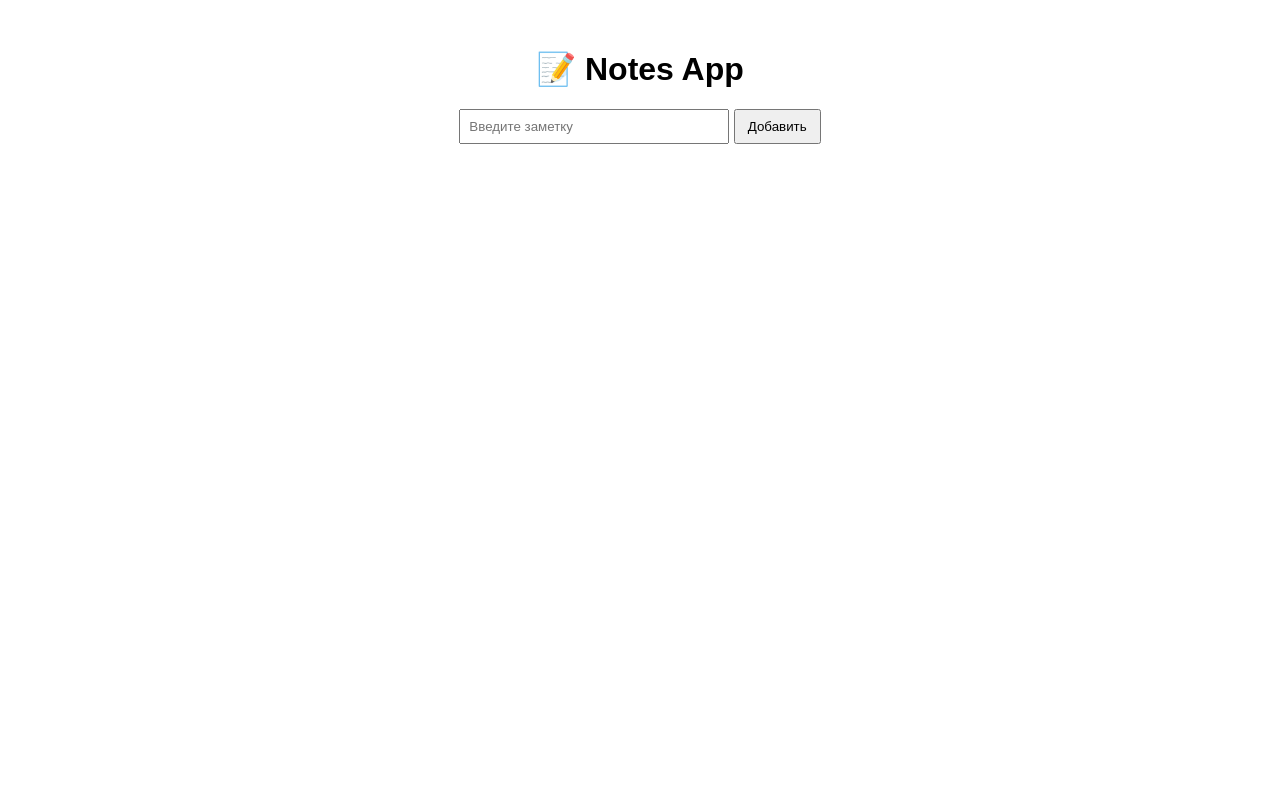
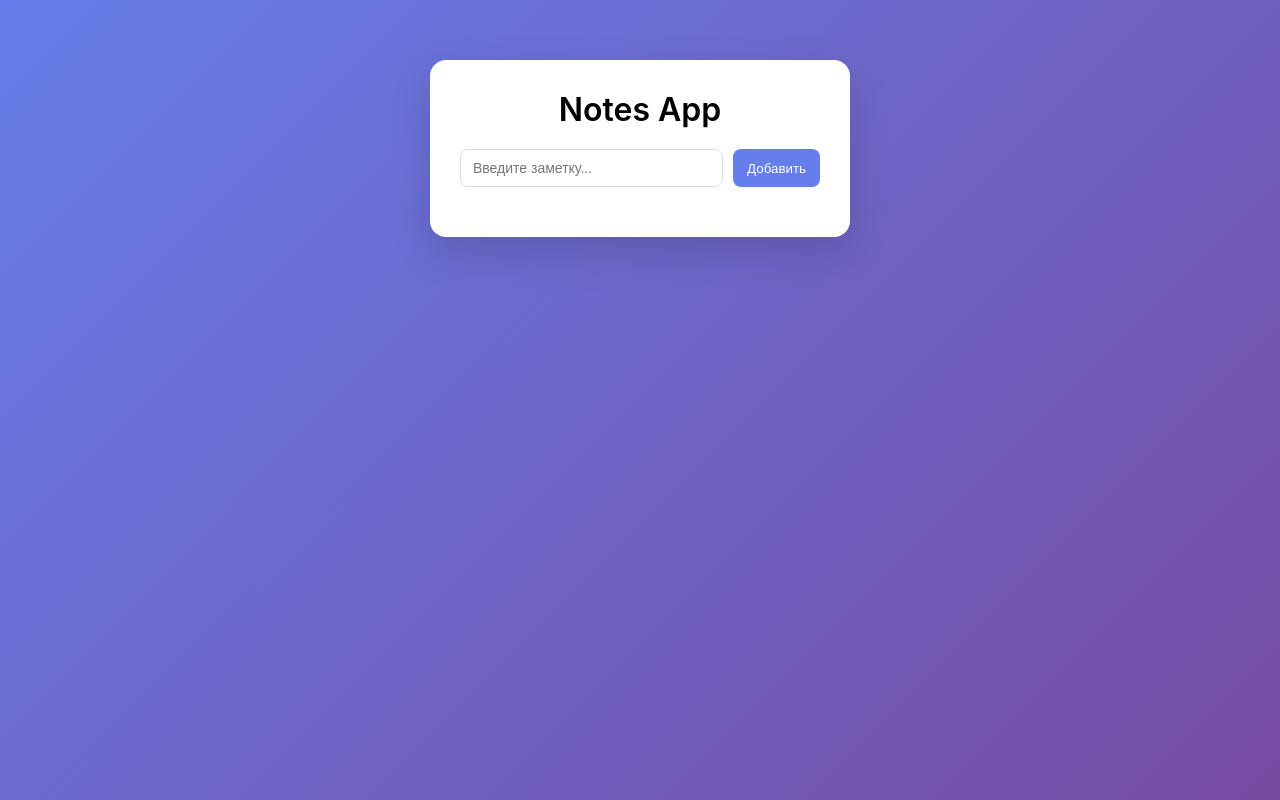
Before and after one commit to Bogujo/simple-site-for-lesson, a website: page public/index.html in a window 1280 px wide. Drawn offline with Linux system fonts and the light colour scheme; no server answers.

Commit message:
сделал чтобы сайт выглядел приятнее

```diff
--- a/public/index.html
+++ b/public/index.html
@@ -7,12 +7,16 @@
 </head>
 <body>
 
-<h1>📝 Notes App</h1>
+<div class="app">
+  <h1>Notes App</h1>
 
-<input id="noteInput" placeholder="Введите заметку">
-<button onclick="addNote()">Добавить</button>
+  <div class="input-row">
+    <input id="noteInput" placeholder="Введите заметку..." />
+    <button onclick="addNote()">Добавить</button>
+  </div>
 
-<ul id="notesList"></ul>
+  <ul id="notesList"></ul>
+</div>
 
 <script src="script.js"></script>
 </body>
--- a/public/style.css
+++ b/public/style.css
@@ -1,20 +1,94 @@
+* {
+  box-sizing: border-box;
+}
+
 body {
-  font-family: Arial;
+  margin: 0;
+  font-family: -apple-system, BlinkMacSystemFont, 'Segoe UI', Roboto, sans-serif;
+  background: linear-gradient(135deg, #667eea, #764ba2);
+  display: flex;
+  justify-content: center;
+  align-items: flex-start;
+  min-height: 100vh;
+  padding-top: 60px;
+}
+
+.app {
+  width: 420px;
+  background: white;
+  padding: 30px;
+  border-radius: 16px;
+  box-shadow: 0 15px 40px rgba(0, 0, 0, 0.15);
+}
+
+h1 {
+  margin: 0 0 20px 0;
   text-align: center;
-  margin-top: 50px;
+  font-weight: 600;
+}
+
+.input-row {
+  display: flex;
+  gap: 10px;
+  margin-bottom: 20px;
 }
 
 input {
-  padding: 8px;
-  width: 250px;
+  flex: 1;
+  padding: 10px 12px;
+  border: 1px solid #ddd;
+  border-radius: 8px;
+  font-size: 14px;
+  transition: 0.2s;
+}
+
+input:focus {
+  outline: none;
+  border-color: #667eea;
 }
 
 button {
-  padding: 8px 12px;
+  padding: 10px 14px;
+  border: none;
+  background: #667eea;
+  color: white;
+  border-radius: 8px;
   cursor: pointer;
+  transition: 0.2s;
+}
+
+button:hover {
+  background: #5563d6;
+}
+
+ul {
+  list-style: none;
+  padding: 0;
+  margin: 0;
 }
 
 li {
-  list-style: none;
-  margin: 10px;
+  background: #f5f7fb;
+  padding: 10px 12px;
+  margin-bottom: 10px;
+  border-radius: 8px;
+  display: flex;
+  justify-content: space-between;
+  align-items: center;
+  transition: 0.2s;
 }
+
+li:hover {
+  background: #eef1f9;
+}
+
+li button {
+  background: #ff4d4d;
+  padding: 5px 8px;
+  font-size: 12px;
+  border-radius: 6px;
+}
+
+li button:hover {
+  background: #e63939;
+}
```
